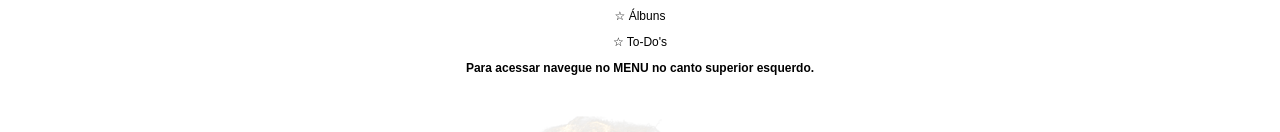
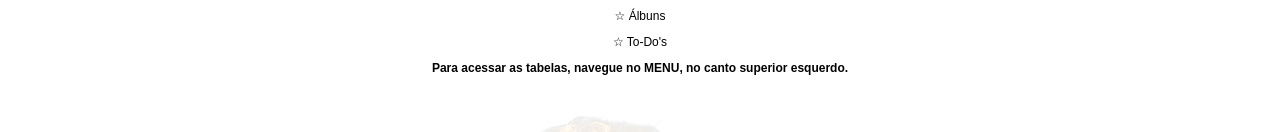
Before and after one commit to unae30/desafio_framework, a plain HTML site: page index.html in a window 1280 px wide. Shown: the part 477-609 px from the top of the page. Drawn offline with Linux system fonts and the light colour scheme.

Commit message:
alteração texto

```diff
--- a/index.html
+++ b/index.html
@@ -38,7 +38,7 @@
         <p>&#9734; Álbuns</p>
         <p>&#9734; To-Do's</p>
         <p class="conclusao">
-          Para acessar navegue no MENU no canto superior esquerdo.
+          Para acessar as tabelas, navegue no MENU, no canto superior esquerdo.
         </p>
       </div>
 
```
